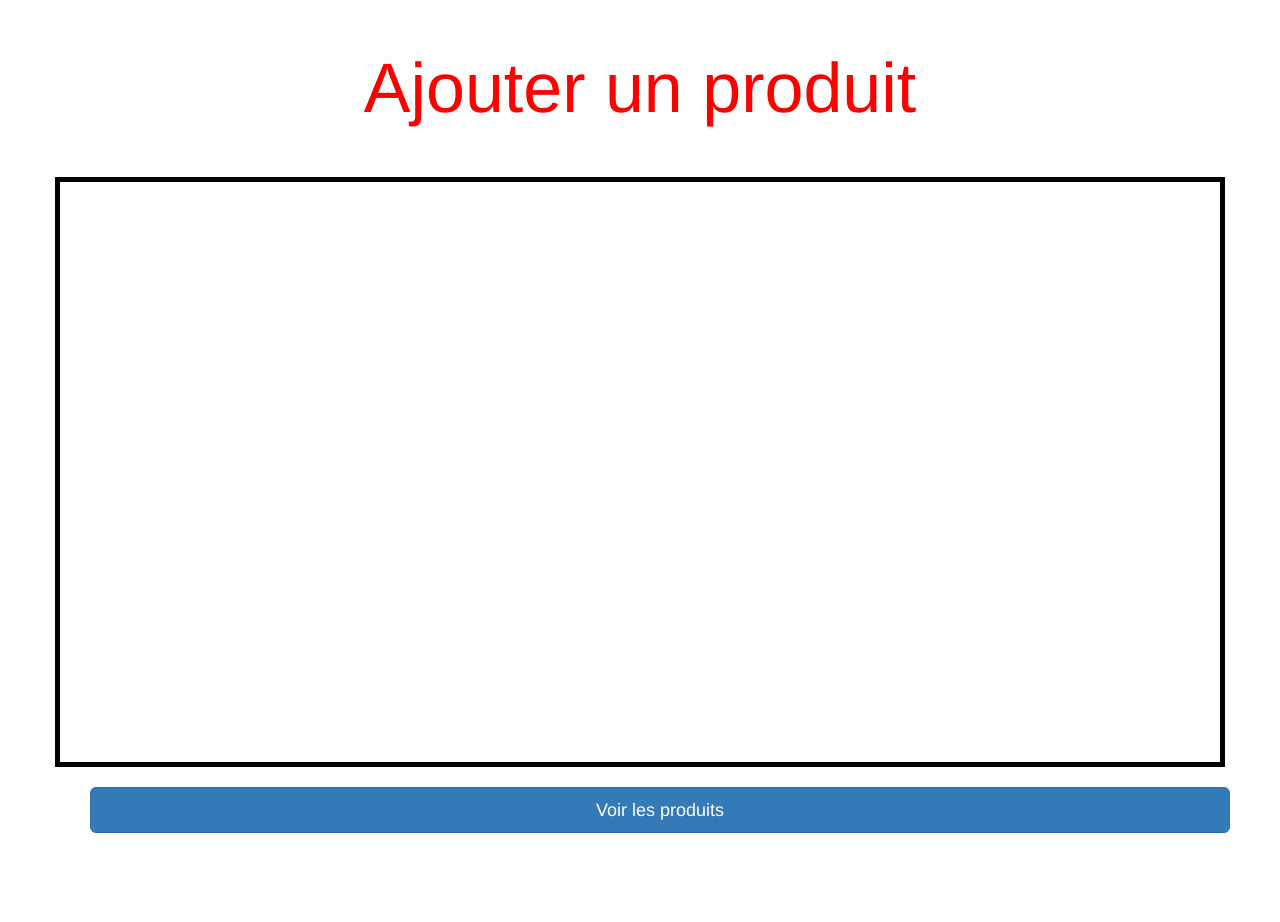
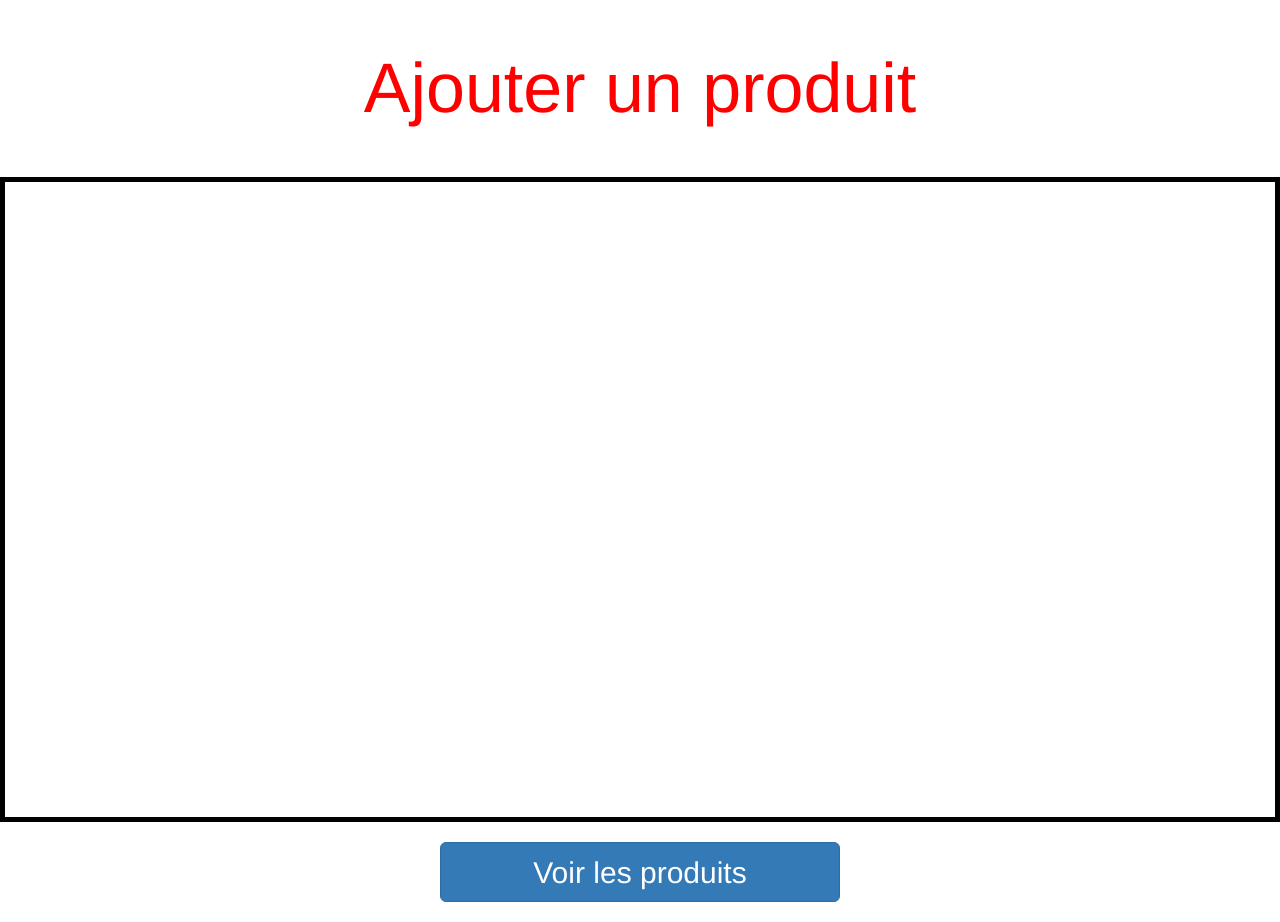
Before and after one commit to yacine199203/inventaire, a Symfony app: template templates/scanner/scanner.html.twig in a window 1280 px wide. Before the commit the page ends 833 px from the top, so only its background shows below. Run offline with Twig, Linux system fonts and the light colour scheme; the template is opened without the code that fills it, so the values that code supplies are empty; some libraries are stand-ins or nearby versions.

Commit message:
ajout button voir les produits au scanner

```diff
--- a/templates/scanner/scanner.html.twig
+++ b/templates/scanner/scanner.html.twig
@@ -17,15 +17,16 @@
                         <h1 style="color: red; margin: 50px; font-size: 60px" class="titre">Ajouter un produit</h1>
                     </center>
                 </div>
-                <div class="col-12">
-                <div class="m-5 scan" style="border: black solid 5px;">
+
+            </div>
+        </div>
+        <div class="m-5 scan" style="border: black solid 5px;">
                 <video class="border border-dark rounded" id="preview" width="100%"></video>
                 </div>
-                </div>
-            </div>
+        <div class="container">
             <div class="text-center">
             <a class="retour" href="#" onclick="GoBackWithRefresh();return false;">
-                <button style="width: 100%" class= " vp btn btn-primary btn-lg">Voir les produits</button>
+                <button style="width: 400px; height: 60px; margin 100px; font-size: 30px" class= " vp btn btn-primary btn-lg">Voir les produits</button>
             </div>
         </div>
 
```
